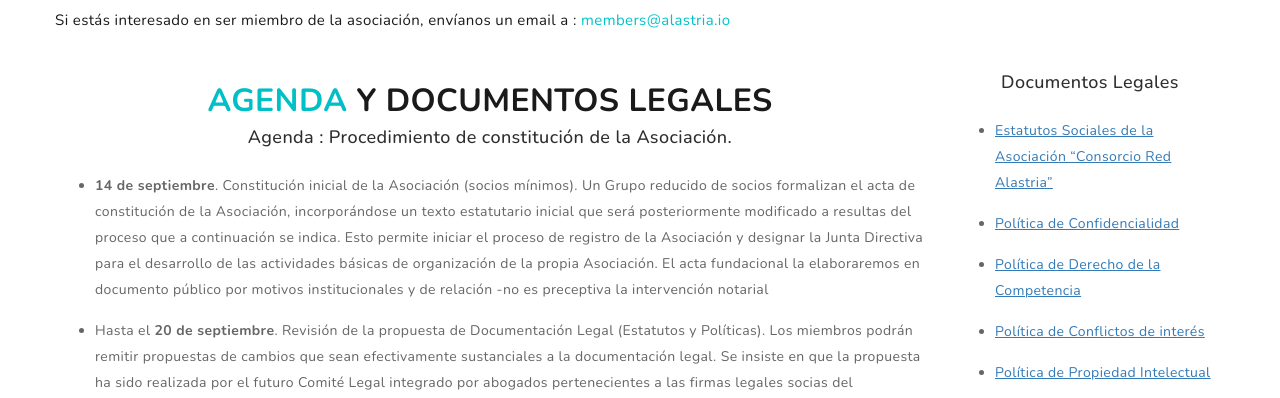
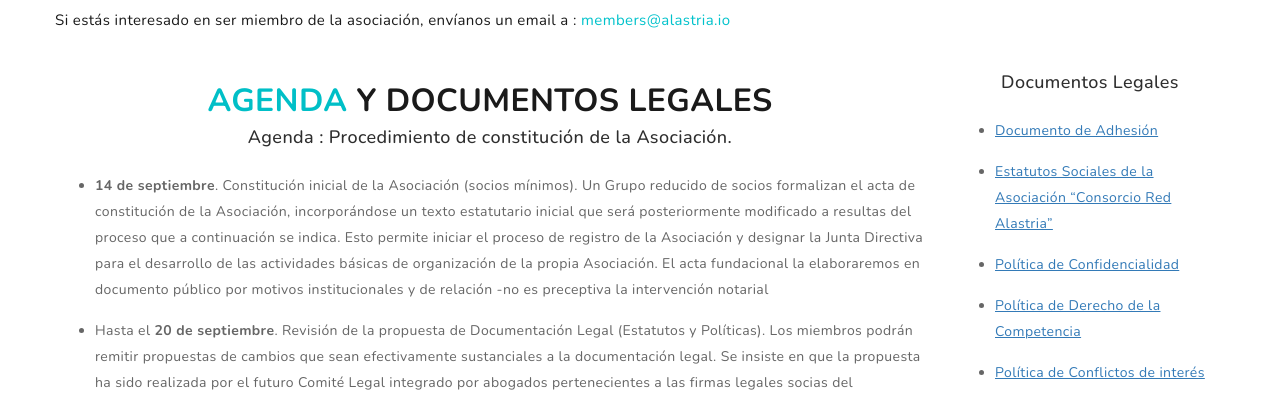
Before and after one commit to kidandcat/website, a plain HTML site: page members.html in a window 1280 px wide. Shown: the part 694-1092 px from the top of the page. Drawn offline with nearby package versions, Linux system fonts and the light colour scheme.

Commit message:
Doc de adhesion

```diff
--- a/members.html
+++ b/members.html
@@ -121,6 +121,8 @@
 					<h4>Documentos Legales</h4>
 
 					<ul>
+
+						<li><a href="/assets/docs/adhesion.docx" target="_blank">Documento de Adhesión</a>
 						<li><a href="/assets/docs/estatutos.docx" target="_blank">Estatutos Sociales de la Asociación “Consorcio Red Alastria”</a>
 						<li><a href="/assets/docs/confidencialidad.docx" target="_blank">Política de Confidencialidad</a>
 						<li><a href="/assets/docs/competencia.docx" target="_blank">Política de Derecho de la Competencia</a>
```
Also changed, not shown: 1 other file.
